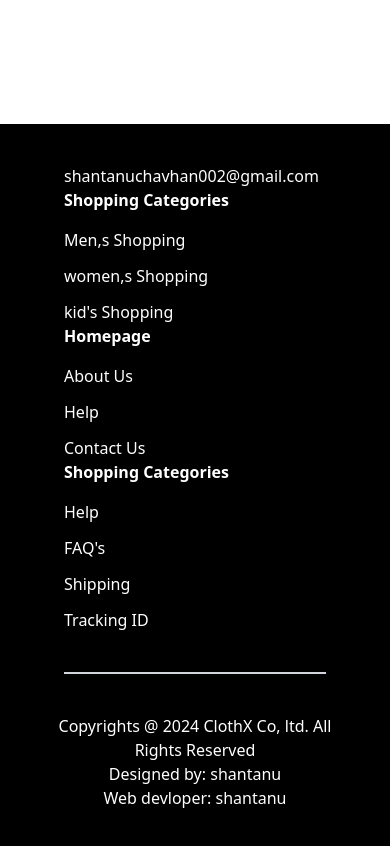
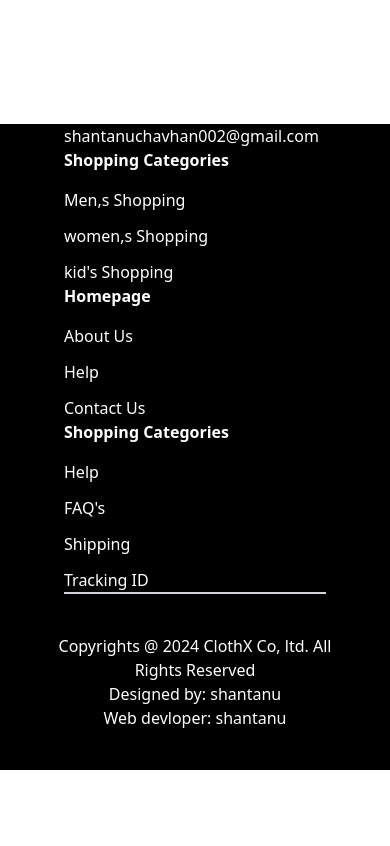
Before and after one commit to shantanuchavhan/ecommerce-react, a React (Create React App) app: page / in a window 390 px wide. Shown: the part 4220-5066 px from the top of the page. After the commit the page ends 4990 px from the top, so only its background shows below. Built offline with nearby package versions, Linux system fonts and the light colour scheme; no server answers.

Commit message:
Merge changes from remote

```diff
--- a/src/componets/Footer.jsx
+++ b/src/componets/Footer.jsx
@@ -4,7 +4,7 @@ const Footer = () => {
   return (
     <div className="bg-black text-white">
       <div className="flex  px-16 w-full ">
-        <div className="md:flex gap-10  py-10 border-b-2 border-gray-300  w-full">
+        <div className="md:flex gap-10 py:6 md:py-8 lg:py-10 border-b-2 border-gray-300  w-full">
           <div className="">shantanuchavhan002@gmail.com</div>
           <div className="flex flex-col gap-3">
             <h1 className="pb-1 font-bold">Shopping Categories</h1>
@@ -13,7 +13,7 @@ const Footer = () => {
             <h1>kid's Shopping</h1>
           </div>
 
-          <div className="flex flex-col gap-3">
+          <div className="flex flex-col gap-3 sm:pb-3 ">
             <h1 className="pb-1 font-bold">Homepage</h1>
             <h1>About Us </h1>
             <h1>Help</h1>
```
